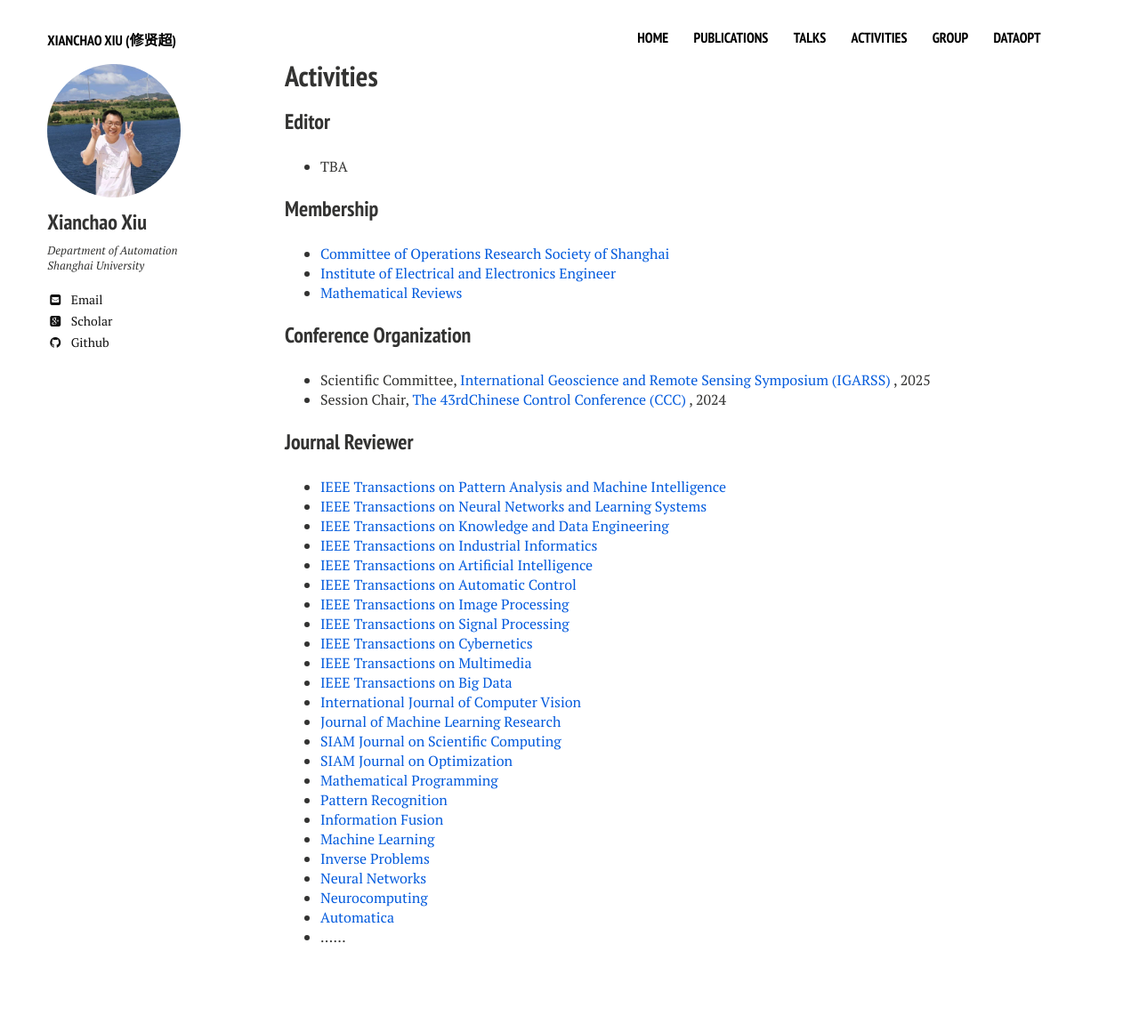
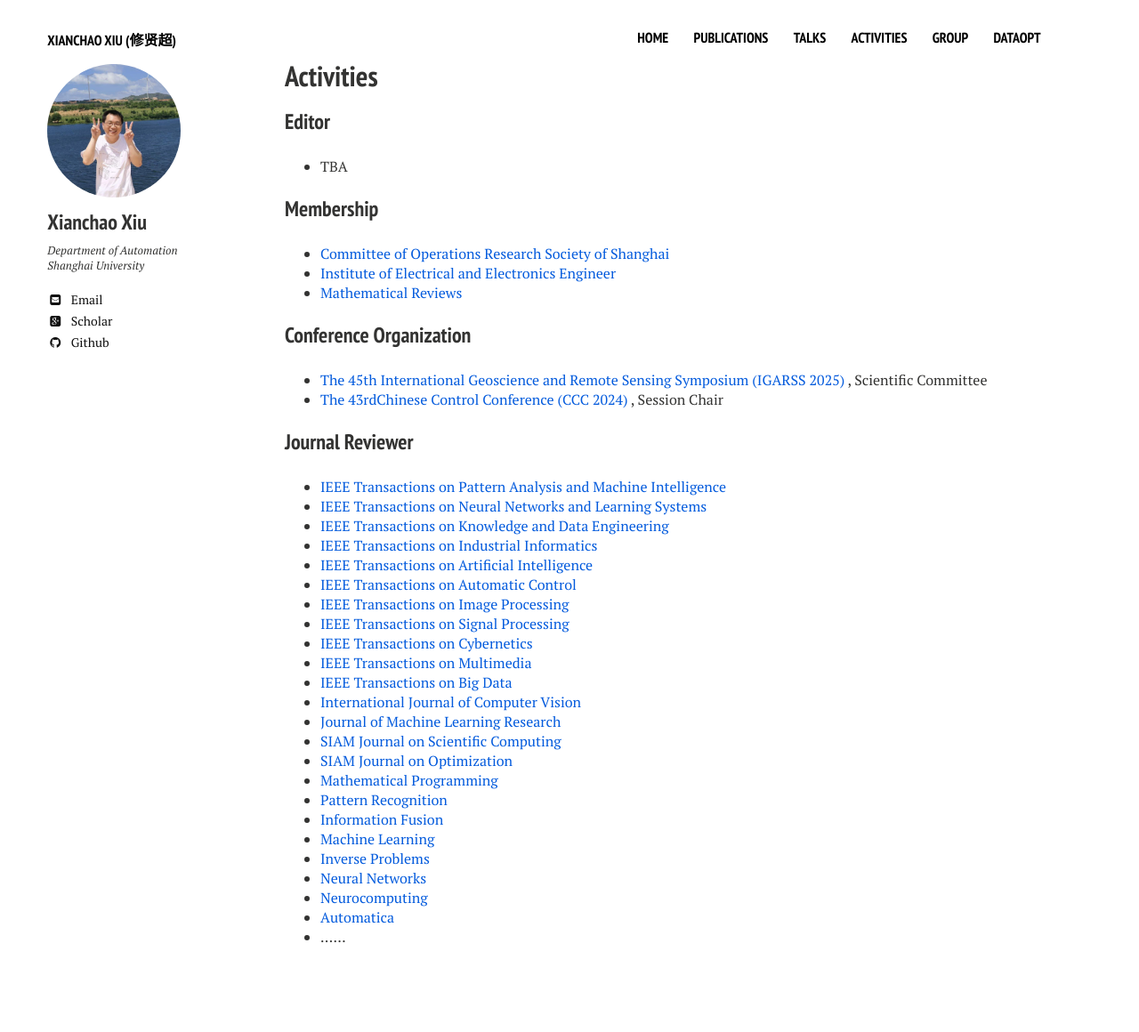
Before and after one commit to xianchaoxiu/xianchaoxiu.github.io, a Jekyll site: the page built from activities/index.md, in a window 1280 px wide. Shown: the whole page at 89% size. Built offline with Jekyll 4.4.1, drawn with Linux system fonts in a browser that asks for light colours; nearby versions of some CDN libraries.

Commit message:
Update index.md

```diff
--- a/activities/index.md
+++ b/activities/index.md
@@ -19,8 +19,8 @@ share: false
 
 
 ### Conference Organization
-* Scientific Committee, <a href="https://2025.ieeeigarss.org/" class="textlink" target="_blank">International Geoscience and Remote Sensing Symposium (IGARSS) </a>, 2025
-* Session Chair, <a href="https://ccc2024en.kust.edu.cn/" class="textlink" target="_blank">The 43rdChinese Control Conference (CCC) </a>, 2024
+* <a href="https://2025.ieeeigarss.org/" class="textlink" target="_blank">The 45th International Geoscience and Remote Sensing Symposium (IGARSS 2025) </a>, Scientific Committee
+* <a href="https://ccc2024en.kust.edu.cn/" class="textlink" target="_blank">The 43rdChinese Control Conference (CCC 2024) </a>, Session Chair
 
 
 
```
